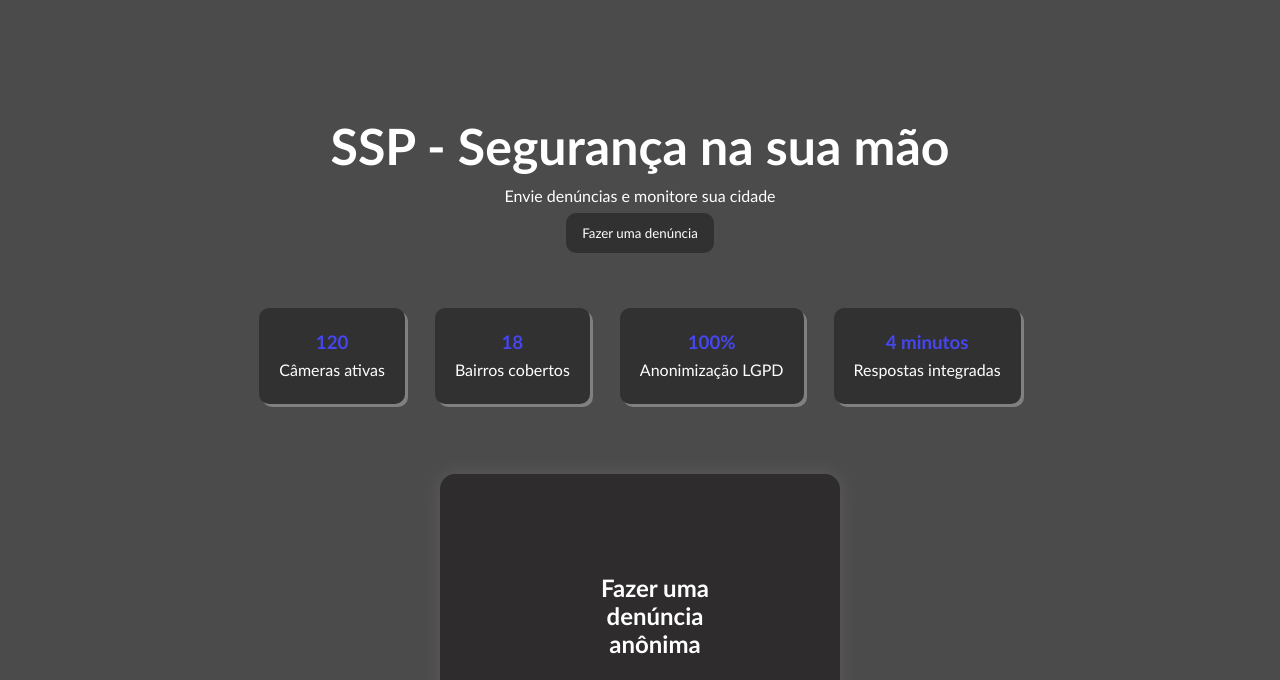
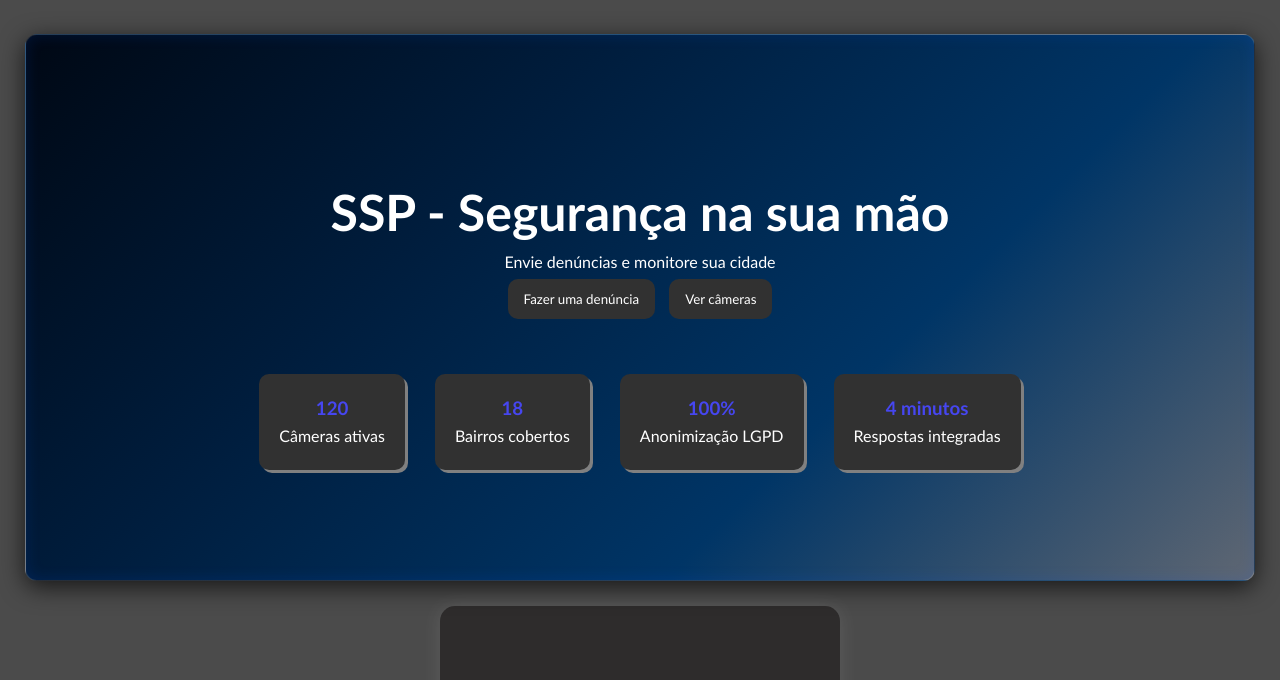
Before and after one commit to Dani3773/SSP, a plain HTML site: page src/pages/index.html in a window 1280 px wide. Shown: the part 81-761 px from the top of the page. Drawn offline with Linux system fonts and the light colour scheme.

Commit message:
Update index.html

```diff
--- a/src/pages/index.html
+++ b/src/pages/index.html
@@ -25,10 +25,15 @@
         </div>
     </header>
 
+    <div class="ini-double">
+
   <div class="ini">
-        <h1 id="inicio">SSP - Seguran&ccedil;a na sua m&atilde;o</h1>
-        <p>Envie den&uacute;ncias e monitore sua cidade</p>
-        <a href="#denuncia"><button>Fazer uma den&uacute;ncia</button></a>
+    <h1 id="inicio">SSP - Segurança na sua mão</h1>
+    <p>Envie denúncias e monitore sua cidade</p>
+    <div class="botoes">
+      <a href="#denuncia"><button>Fazer uma denúncia</button></a>
+      <a href="#monitoramento"><button>Ver câmeras</button></a>
+    </div>
   </div>
 
   <section class="box">
@@ -49,6 +54,8 @@
       <p>Respostas integradas</p>
     </div>
   </section>
+
+</div>
 
     <form id="denuncia" action="formulario.php" method="post" name="denuncia" enctype="multipart/form-data">
         <h2>Fazer uma den&uacute;ncia an&ocirc;nima</h2>
```
Lines whose indentation alone changed are shown as unchanged.
